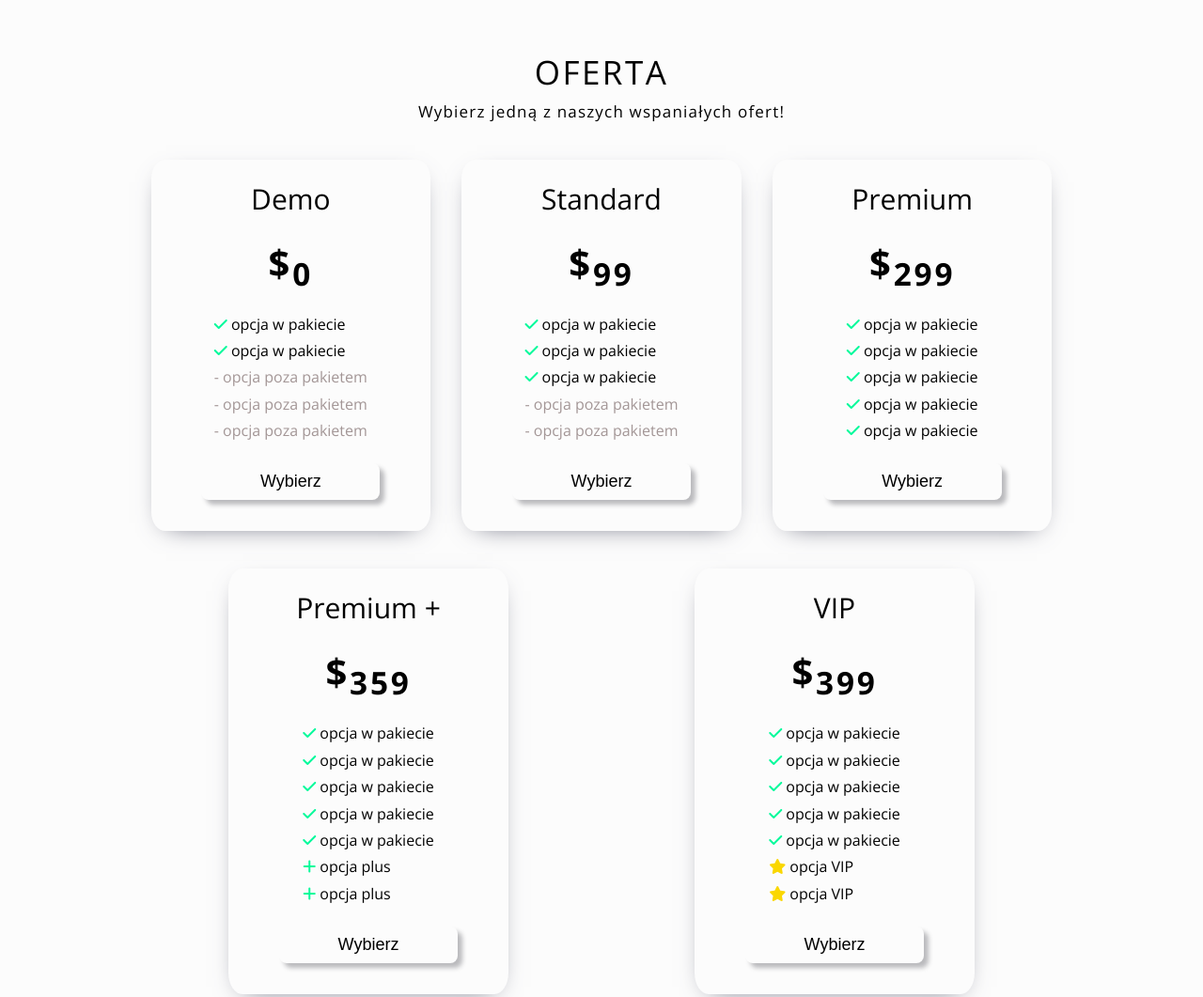
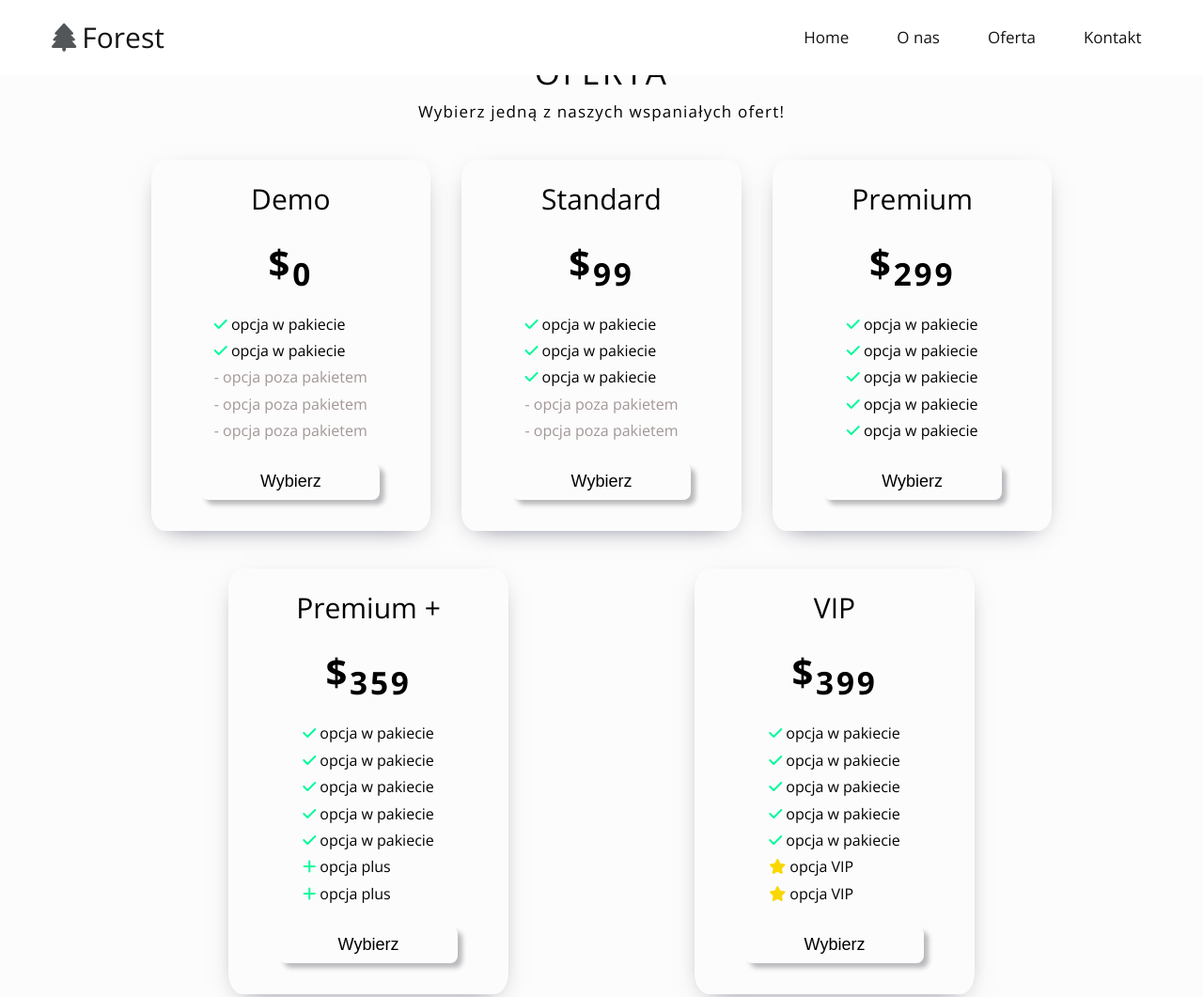
Before and after one commit to MateuszLemanski/Forest, a plain HTML site: page oferty.html in a window 1280 px wide. Shown: the top 1061 px of the page at 94% size. Drawn offline with nearby package versions, Linux system fonts and the light colour scheme.

Commit message:
1. Implement scroll-padding-top to styles/2.add navigation to offer subpage

```diff
--- a/oferty.html
+++ b/oferty.html
@@ -13,6 +13,24 @@
 </head>
 
 <body>
+
+    <nav class="nav">
+    <div class="nav__wrapper">
+        <div class="nav__logo">
+            <span class="nav__icon"><i class="fa-solid fa-tree"></i></span>
+            <span class="nav__text">Forest</span>
+        </div>
+
+
+        <ul class="nav__ul">
+            <a href="index.html#home">Home</a>
+            <a href="index.html#about">O nas</a>
+            <a href="index.html#offer">Oferta</a>
+            <a href="kontakt.html">Kontakt</a>
+        </ul>
+    </div>
+</nav>
+
     <main>
         <section class="offer wrapper">
             <h2 class="section-title">Oferta</h2>
--- a/src/js/main.js
+++ b/src/js/main.js
@@ -4,7 +4,7 @@ const firstName = document.querySelector('#name');
 const surname = document.querySelector('#surname');
 const email = document.querySelector('#email');
 const msg = document.querySelector('#msg');
-const formFields = [firstName, surname, email, msg]
+const formFields = [firstName, surname, email, msg];
 
 const handleNewYear = () => {
     const year = new Date().getFullYear();
--- a/src/sass/style.scss
+++ b/src/sass/style.scss
@@ -11,6 +11,7 @@
 html {
 	font-size: 62.5%;
 	scroll-behavior: smooth;
+	scroll-padding-top: 8em;
 }
 
 body {
@@ -47,7 +48,9 @@ body {
 ul {
 	list-style-type: none;
 }
+
 //---------------navigation--------------//
+
 .nav {
 	// display: none;
 	position: fixed;
--- a/src/sass/style_kontakt.scss
+++ b/src/sass/style_kontakt.scss
@@ -36,10 +36,6 @@ body {
 
 ul {
 	list-style-type: none;
-}
-
-i {
-	color: color.$icon-color-green;
 }
 
 /*-----------------navigation----------------*/
@@ -236,6 +232,11 @@ main {
 			align-items: center;
 			justify-content: space-between;
 			padding: 2em;
+
+			i {
+				color: color.$icon-color-green;
+			}
+
 		}
 	}
 }
--- a/src/sass/style_oferta.scss
+++ b/src/sass/style_oferta.scss
@@ -37,6 +37,65 @@ body {
 ul {
 	list-style-type: none;
 }
+/*-----------------------navigation---------------------*/
+
+.nav {
+	// display: none;
+	position: fixed;
+	top: 0;
+	left: 0;
+	width: 100vw;
+	line-height: 8rem;
+	background-color: color.$background-color;
+	z-index: 10;
+
+	&__wrapper {
+		display: flex;
+		justify-content: space-between;
+		align-items: center;
+		margin: 0 auto;
+		width: 100%;
+		max-width: 1200px;
+	}
+
+	&__logo {
+		display: flex;
+		justify-content: center;
+		align-items: center;
+		font-size: 3rem;
+	}
+
+	&__text {
+		margin-left: 0.2em;
+		color: color.$secondary-text-color;
+	}
+
+	&__icon {
+		margin-left: 0.5em;
+		color: color.$primary-text-color;
+	}
+
+	&__ul {
+		display: flex;
+		justify-content: center;
+		align-items: center;
+
+		a {
+			padding: 0 1.5em;
+			text-decoration: none;
+			font-size: 1.7em;
+			color: color.$secondary-text-color;
+			transition: color 0.2s, background-color 0.2s;
+		}
+
+		a:hover {
+			background-color: #000;
+			color: #fff;
+		}
+	}
+}
+
+/*--------------main content offer-----------------*/
 
 main {
 	position: relative;
```
Also changed, not shown: dist/css/style.min.css, dist/css/style_kontakt.min.css, dist/css/style_oferta.min.css, dist/js/main.min.js.
